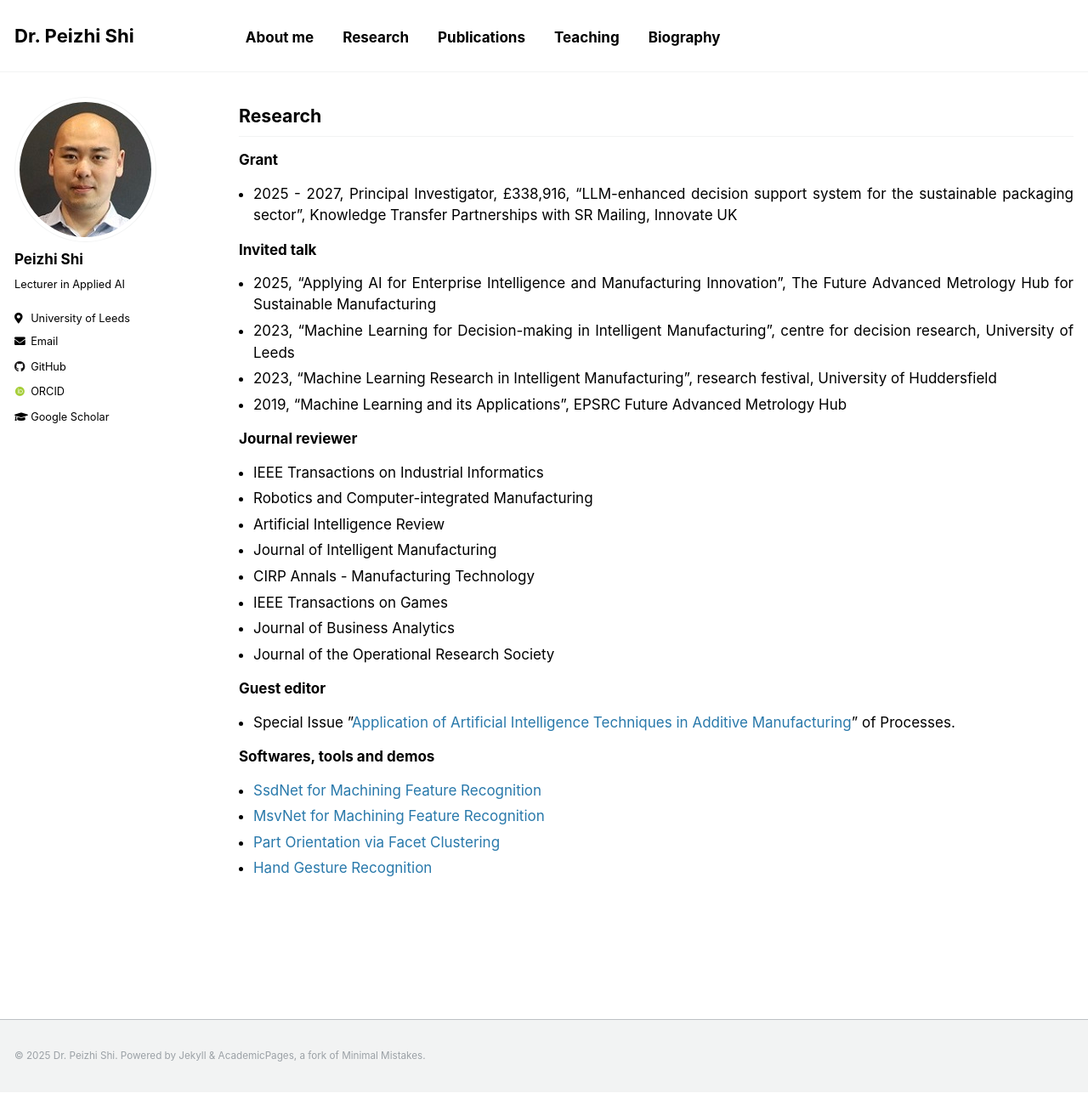
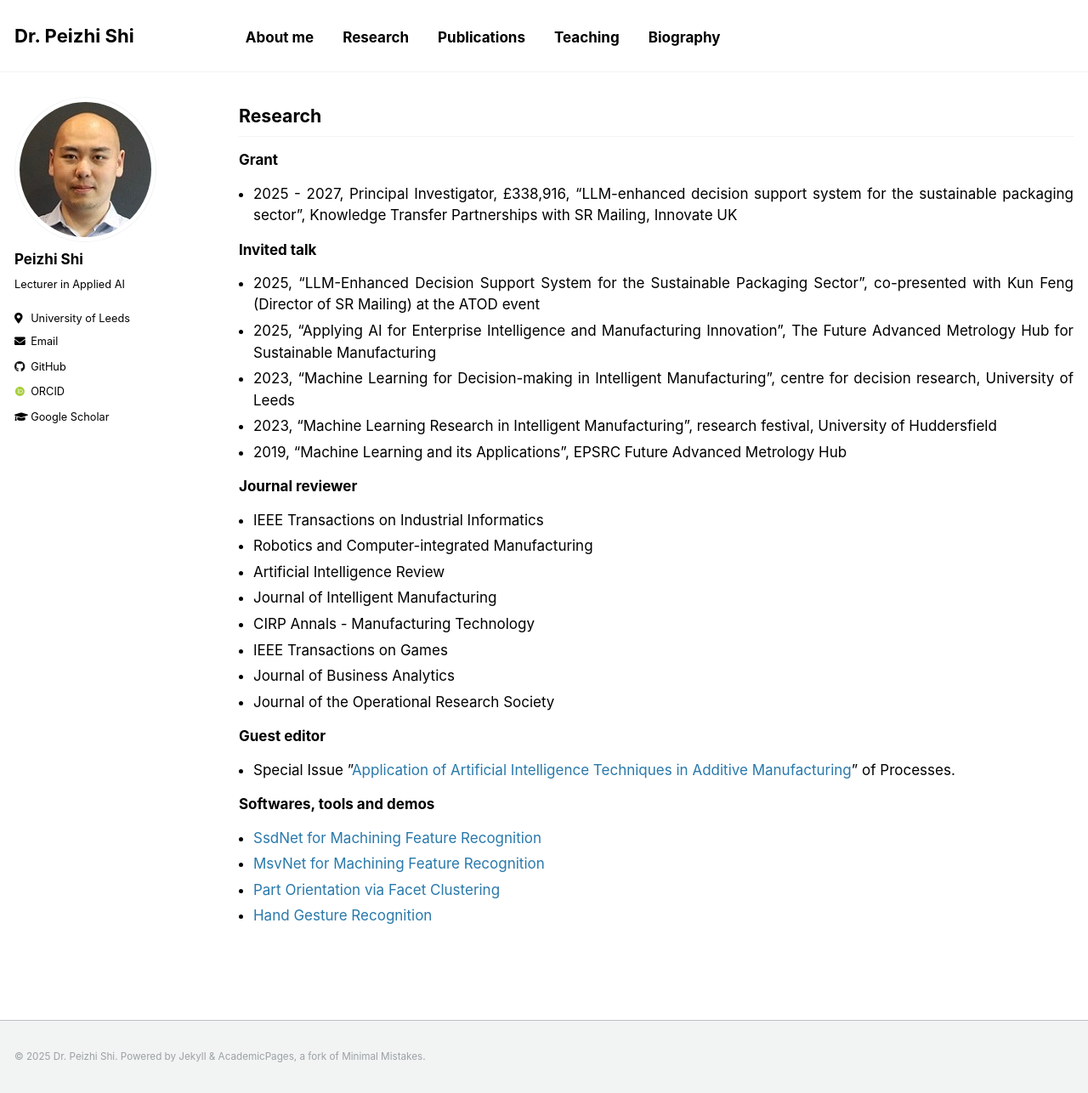
Before and after one commit to PeizhiShi/PeizhiShi.github.io, a Jekyll site: the page built from _pages/research.md, in a window 1280 px wide and 1286 px high. Shown: the whole window at 85% size. Built offline with Jekyll 4.4.1, drawn with Linux system fonts in a browser that asks for light colours; some web fonts are replaced; our own code applies the rules of GitHub Pages for plain Markdown files.

Commit message:
Update research.md

```diff
--- a/_pages/research.md
+++ b/_pages/research.md
@@ -10,6 +10,7 @@ author_profile: true
 - 2025 - 2027, Principal Investigator, £338,916, "LLM-enhanced decision support system for the sustainable packaging sector", Knowledge Transfer Partnerships with SR Mailing, Innovate UK
 
 ### Invited talk
+- 2025, "LLM-Enhanced Decision Support System for the Sustainable Packaging Sector”, co-presented with Kun Feng (Director of SR Mailing) at the ATOD event
 - 2025, "Applying AI for Enterprise Intelligence and Manufacturing Innovation", The Future Advanced Metrology Hub for Sustainable Manufacturing
 - 2023, "Machine Learning for Decision-making in Intelligent Manufacturing", centre for decision research, University of Leeds
 - 2023, "Machine Learning Research in Intelligent Manufacturing", research festival, University of Huddersfield
```
